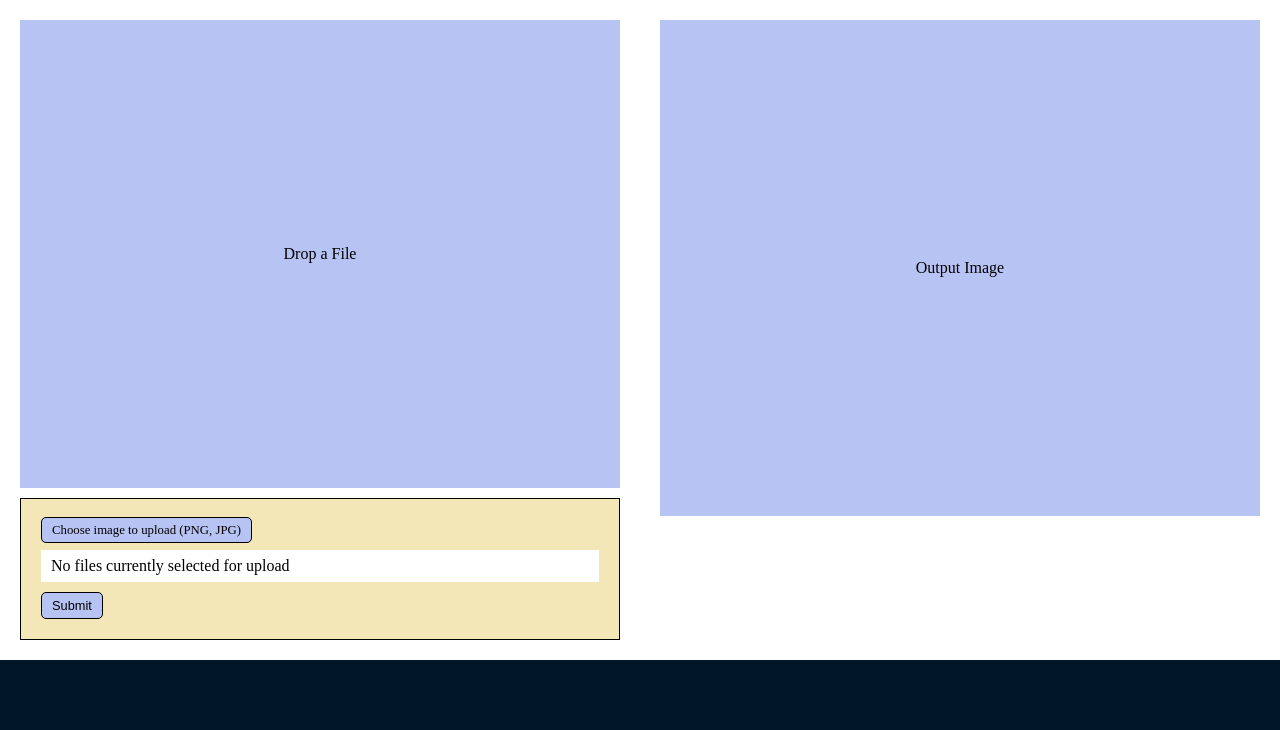
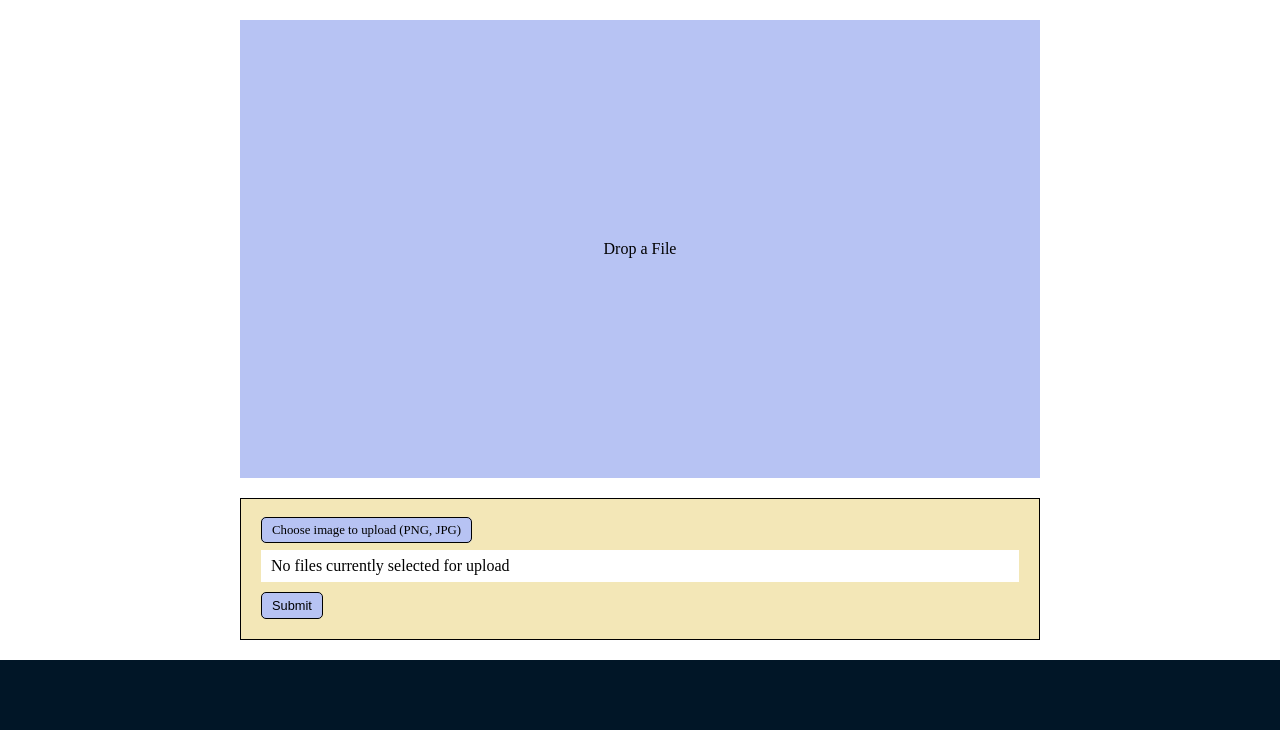
Before and after one commit to MrParindiyal/cclabelling, a Flask app: page / in a window 1280 px wide. Shown: the part 70-800 px from the top of the page. Run offline with Flask 3, Linux system fonts and the light colour scheme.

Commit message:
refactor(index): remove redundant css and html

```diff
--- a/app/static/index.css
+++ b/app/static/index.css
@@ -2,30 +2,20 @@ main {
   justify-content: center;
   gap: 40px;
 }
-.container-upload, .container-download {
+.container-upload{
+  max-width: 800px;
   display: flex;
   flex: 1;
+  flex-direction: column;
+  gap: 20px;
 }
 
-.input, .output {
+.input{
   height: 80%;
   background-color: var(--periwinkle);
   display: flex;
   justify-content: center;
   align-items: center;
-}
-
-.container-upload {
-  gap: 10px;
-}
-
-.container-upload, .container-download {
-  flex-direction: column;
-}
-.upload {
-  color: white;
-  background-color: var(--rich-black);
-  height: 50px;
 }
 
 /* form styling */
--- a/app/templates/index.html
+++ b/app/templates/index.html
@@ -10,11 +10,6 @@
 {% block main %}
   <div class="container-upload">
     <div class="input drop_zone">Drop a File</div>
-    <!-- <button class="upload">Upload an image</button> -->
-    <!-- <form method=post enctype=multipart/form-data>
-      <input type=file name=file>
-      <input type=submit value=Upload class="upload">
-    </form> -->
     <form method="post" enctype="multipart/form-data">
       <div>
         <label for="image_uploads">Choose image to upload (PNG, JPG)</label>
@@ -34,7 +29,4 @@
     </form>
 
   </div>
-  <div class="container-download">
-    <div class="output">Output Image</div>
-  </div>
 {% endblock %}
```
